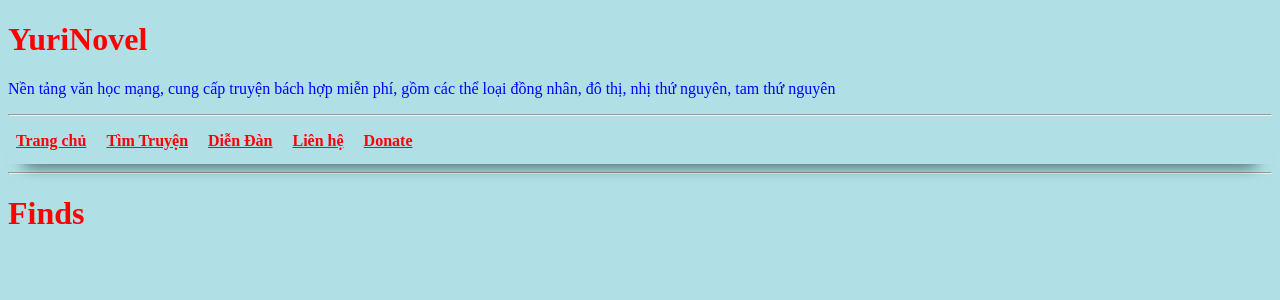
After one commit to phamt8611/text, a Flask app: page /find in a window 1280 px wide. The commit adds this page. Shown: the top 300 px of the page. Run offline with Flask 2, Linux system fonts and the light colour scheme.

Commit message:
Thêm trang tìm kiếm

```diff
--- a/app.py
+++ b/app.py
@@ -34,5 +34,17 @@ def index():
             ColorTitle=Data['Color']['Title'],
             StyleMenu=Data['Styles']['Menu']
             )
+@app.route("/find")
+def find():
+    return render_template("find.html",
+            title='Tìm Kiếm',
+            Title=Data['Title'],
+            Description=Data['Content'],
+            Keywords=Data['Keywords'],
+            Charset=Data['Charset'],
+            Author=Data['Author'],
+            ColorTitle=Data['Color']['Title'],
+            StyleMenu=Data['Styles']['Menu']
+            )
 if __name__=="__main__":
     app.run()
--- a/templates/base.html
+++ b/templates/base.html
@@ -33,7 +33,7 @@ p	{color: blue;}
 		<div class="bg-dark" style="box-shadow: 0 16px 16px -16px black;overflow: hidden;overflow-x:auto;height: 40px;position: relative;">
 			<div id="naviga" class="container" style="color: #eeeeee !important;font-weight: 600;white-space: nowrap;">
 				<a href="/" style="{{StyleMenu}}"><i class="fas fa-home"></i> Trang chủ</a>
-				<a href="/" style="{{StyleMenu}}">Tìm Truyện</a>
+				<a href="/find" style="{{StyleMenu}}">Tìm Truyện</a>
 				<a hidden="" href="/" style="{{StyleMenu}}">Diễn Đàn</a>
 				<a href="/" style="{{StyleMenu}}">Liên hệ</a>
 				<a href="/" style="{{StyleMenu}}">Donate</a>
--- /dev/null
+++ b/templates/find.html
@@ -0,0 +1,5 @@
+{% extends "base.html" %}
+
+{% block content %}
+<h1>Finds</h1>
+{% endblock %}
--- a/templates/index.html
+++ b/templates/index.html
@@ -3,7 +3,7 @@
 {% block content %}
 <div class="row">
 	<div style="color:black;font-size:14px;padding:0 15px;width: 100%;background: #ffffd9;">
-		<div style="font-size:20px;margin:20px 0;">Truyện Vip Free &gt;<a href="http://sangtacviet.com/?find=&minc=0&tag=vip," style="display: inline-block;color: gray;font-size:12px;float:right;margin-top: 10px;"> xem thêm... </a>
+		<div style="font-size:20px;margin:20px 0;">Truyện Vip Free &gt;<a href="/find" style="display: inline-block;color: gray;font-size:12px;float:right;margin-top: 10px;"> xem thêm... </a>
 		</div>
 	</div>
 </div>
```
